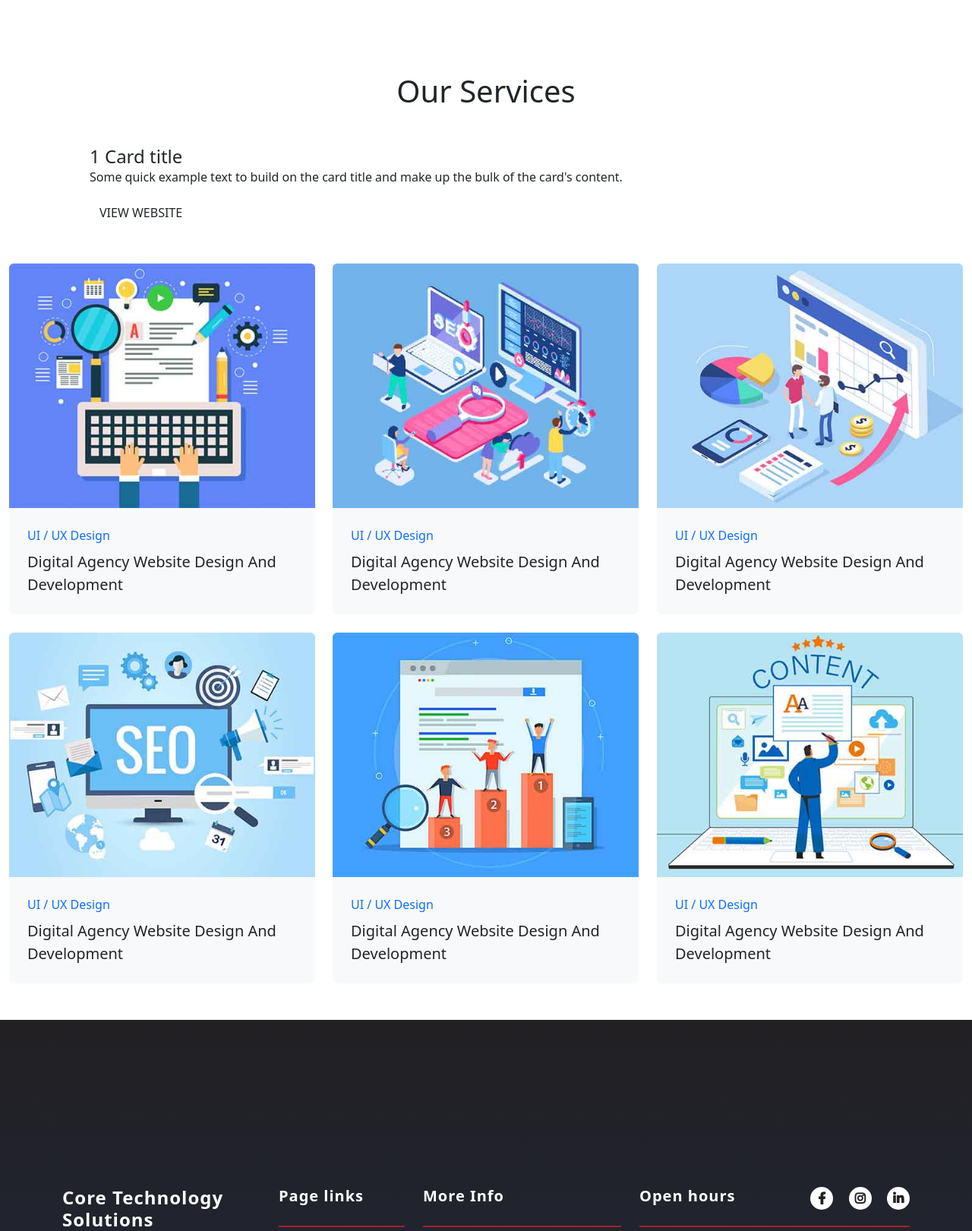
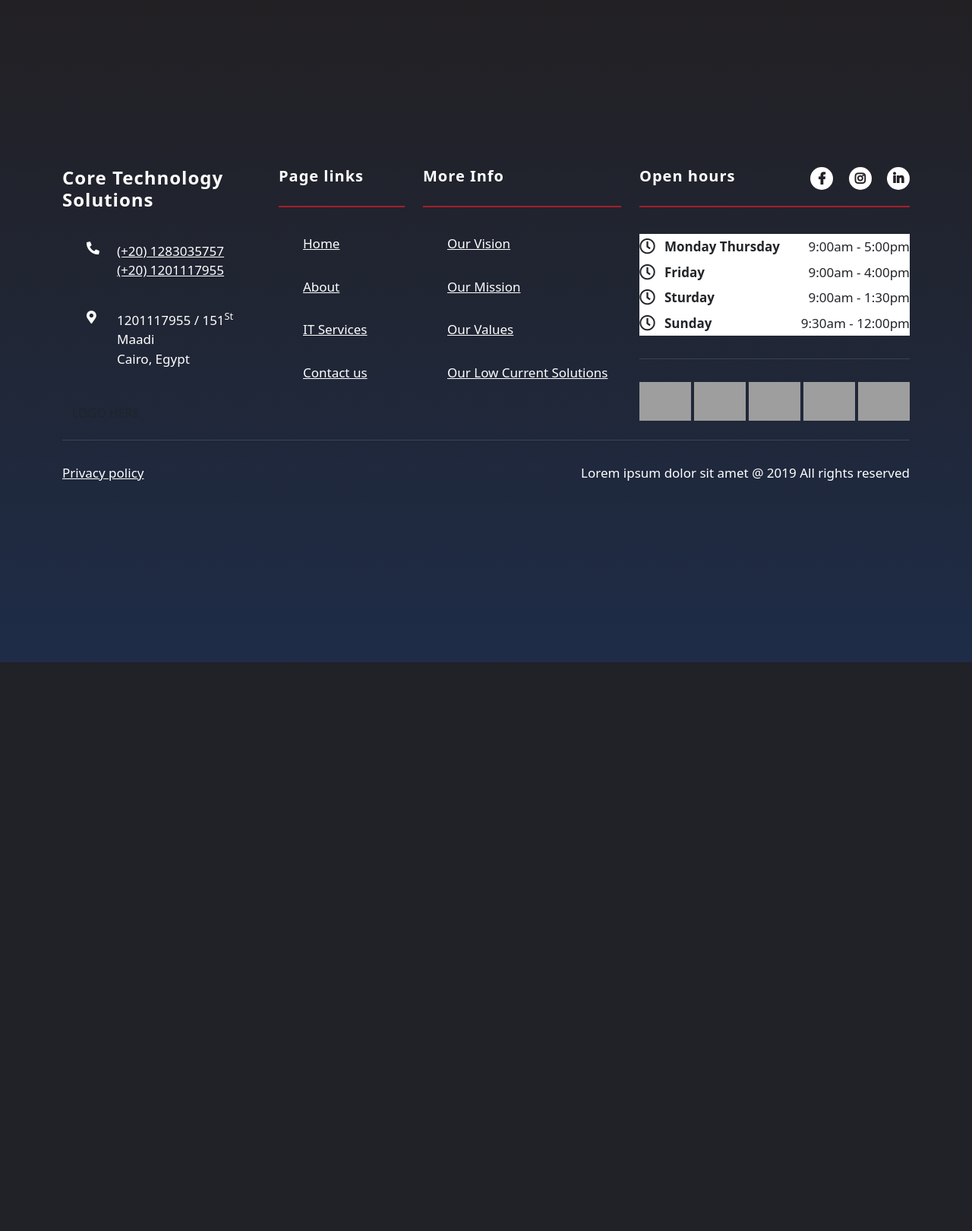
Before and after one commit to nadaa-ezz/CTS, a PHP site: page / in a window 1280 px wide. Shown: the top 1621 px of the page at 76% size. After the commit the page ends 872 px from the top, so only its background shows below. Run offline with PHP 8.4, Linux system fonts and the light colour scheme; grey boxes are pictures that could not be loaded.

Commit message:
old services

```diff
--- a/css/style.css
+++ b/css/style.css
@@ -7,71 +7,7 @@ body{
     font-family:'Roboto Slab', serif;
 }
 
-/* ======= Start Servises Section ======= */
-#portfolio-flters li {
-    display: inline-block;
-    font-weight: 500;
-    color: var(--dark);
-    cursor: pointer;
-    transition: .5s;
-    border-bottom: 2px solid transparent;
-}
 
-#portfolio-flters li:hover,
-#portfolio-flters li.active {
-    color: var(--primary);
-    border-color: var(--primary);
-}
-
-.portfolio-item img {
-    transition: .5s;
-}
-
-.portfolio-item:hover img {
-    transform: scale(1.1);
-}
-
-.portfolio-item .portfolio-overlay {
-    position: absolute;
-    display: flex;
-    align-items: center;
-    justify-content: center;
-    width: 100%;
-    height: 100%;
-    top: 0;
-    left: 0;
-    background: rgba(98, 34, 204, .9);
-    transition: .5s;
-    opacity: 0;
-}
-
-.portfolio-item:hover .portfolio-overlay {
-    opacity: 1;
-}
-.close-button {
-    width: 35px;
-    height: 35px;
-    display: inline-block;
-    position: absolute;
-    top: 10px;
-    font-size:60px;
-    right: 10px;
-    -webkit-transition: all ease 0.5s;
-    transition: all ease 0.5s;
-    border-radius: 50%;
-    background: #7b78ff;
-    font-weight: bold;
-    color: #fff;
-    text-align:center;
-    cursor:pointer;
-
-  }
-  .close-button:hover {
-    -webkit-transform: rotate(180deg);
-    transform: rotate(400deg);
-  }
-
-/* ======= Start Servises Section ======= */
 
 /* ======== Start Footer 01 ======== */
 a,
--- a/index.html
+++ b/index.html
@@ -13,117 +13,6 @@
 </head>
 <body class="page">
 
-<!-- ======= Start Servises Section ======== -->
-<div class="container-xxl py-5">
-    <div class="container py-5 px-lg-5">
-        <div class="wow fadeInUp" data-wow-delay="0.1s">
-            <h1 class="text-center mb-5">Our Services</h1>
-        </div>
-        <!--Card content-->
-        <div class="card-body">
-            <!--Title-->
-            <h4 class="card-title">1 Card title</h4>
-            <!--Text-->
-            <p class="card-text">Some quick example text to build on the card title and make up the bulk of the card's content.</p>
-            <!-- Provides extra visual weight and identifies the primary action in a set of buttons -->
-            <button type="button" class="btn btn-light-blue btn-md">View Website</button>
-        </div>
-        </div>
-        <div class="row g-4 portfolio-container">
-            <div class="col-lg-4 col-md-6 portfolio-item first wow fadeInUp" data-wow-delay="0.1s">
-                <div class="rounded overflow-hidden">
-                    <div class="position-relative overflow-hidden">
-                        <img class="img-fluid w-100" src="assets/img/portfolio-1.jpg" alt="">
-                        <div class="portfolio-overlay">
-                            <a class="btn btn-square btn-outline-light mx-1" href="assets/img/portfolio-1.jpg" data-lightbox="portfolio"><i class="fa fa-eye"></i></a>
-                            <a class="btn btn-square btn-outline-light mx-1" href=""><i class="fa fa-link"></i></a>
-                        </div>
-                    </div>
-                    <div class="bg-light p-4">
-                        <p class="text-primary fw-medium mb-2">UI / UX Design</p>
-                        <h5 class="lh-base mb-0">Digital Agency Website Design And Development</a>
-                    </div>
-                </div>
-            </div>
-            <div class="col-lg-4 col-md-6 portfolio-item second wow fadeInUp" data-wow-delay="0.3s">
-                <div class="rounded overflow-hidden">
-                    <div class="position-relative overflow-hidden">
-                        <img class="img-fluid w-100" src="assets/img/portfolio-2.jpg" alt="">
-                        <div class="portfolio-overlay">
-                            <a class="btn btn-square btn-outline-light mx-1" href="assets/img/portfolio-2.jpg" data-lightbox="portfolio"><i class="fa fa-eye"></i></a>
-                            <a class="btn btn-square btn-outline-light mx-1" href=""><i class="fa fa-link"></i></a>
-                        </div>
-                    </div>
-                    <div class="bg-light p-4">
-                        <p class="text-primary fw-medium mb-2">UI / UX Design</p>
-                        <h5 class="lh-base mb-0">Digital Agency Website Design And Development</a>
-                    </div>
-                </div>
-            </div>
-            <div class="col-lg-4 col-md-6 portfolio-item first wow fadeInUp" data-wow-delay="0.5s">
-                <div class="rounded overflow-hidden">
-                    <div class="position-relative overflow-hidden">
-                        <img class="img-fluid w-100" src="assets/img/portfolio-3.jpg" alt="">
-                        <div class="portfolio-overlay">
-                            <a class="btn btn-square btn-outline-light mx-1" href="assets/img/portfolio-3.jpg" data-lightbox="portfolio"><i class="fa fa-eye"></i></a>
-                            <a class="btn btn-square btn-outline-light mx-1" href=""><i class="fa fa-link"></i></a>
-                        </div>
-                    </div>
-                    <div class="bg-light p-4">
-                        <p class="text-primary fw-medium mb-2">UI / UX Design</p>
-                        <h5 class="lh-base mb-0">Digital Agency Website Design And Development</a>
-                    </div>
-                </div>
-            </div>
-            <div class="col-lg-4 col-md-6 portfolio-item second wow fadeInUp" data-wow-delay="0.1s">
-                <div class="rounded overflow-hidden">
-                    <div class="position-relative overflow-hidden">
-                        <img class="img-fluid w-100" src="assets/img/portfolio-4.jpg" alt="">
-                        <div class="portfolio-overlay">
-                            <a class="btn btn-square btn-outline-light mx-1" href="assets/img/portfolio-4.jpg" data-lightbox="portfolio"><i class="fa fa-eye"></i></a>
-                            <a class="btn btn-square btn-outline-light mx-1" href=""><i class="fa fa-link"></i></a>
-                        </div>
-                    </div>
-                    <div class="bg-light p-4">
-                        <p class="text-primary fw-medium mb-2">UI / UX Design</p>
-                        <h5 class="lh-base mb-0">Digital Agency Website Design And Development</a>
-                    </div>
-                </div>
-            </div>
-            <div class="col-lg-4 col-md-6 portfolio-item first wow fadeInUp" data-wow-delay="0.3s">
-                <div class="rounded overflow-hidden">
-                    <div class="position-relative overflow-hidden">
-                        <img class="img-fluid w-100" src="assets/img/portfolio-5.jpg" alt="">
-                        <div class="portfolio-overlay">
-                            <a class="btn btn-square btn-outline-light mx-1" href="assets/img/portfolio-5.jpg" data-lightbox="portfolio"><i class="fa fa-eye"></i></a>
-                            <a class="btn btn-square btn-outline-light mx-1" href=""><i class="fa fa-link"></i></a>
-                        </div>
-                    </div>
-                    <div class="bg-light p-4">
-                        <p class="text-primary fw-medium mb-2">UI / UX Design</p>
-                        <h5 class="lh-base mb-0">Digital Agency Website Design And Development</a>
-                    </div>
-                </div>
-            </div>
-            <div class="col-lg-4 col-md-6 portfolio-item second wow fadeInUp" data-wow-delay="0.5s">
-                <div class="rounded overflow-hidden">
-                    <div class="position-relative overflow-hidden">
-                        <img class="img-fluid w-100" src="assets/img/portfolio-6.jpg" alt="">
-                        <div class="portfolio-overlay">
-                            <a class="btn btn-square btn-outline-light mx-1" href="assets/img/portfolio-6.jpg" data-lightbox="portfolio"><i class="fa fa-eye"></i></a>
-                            <a class="btn btn-square btn-outline-light mx-1" href=""><i class="fa fa-link"></i></a>
-                        </div>
-                    </div>
-                    <div class="bg-light p-4">
-                        <p class="text-primary fw-medium mb-2">UI / UX Design</p>
-                        <h5 class="lh-base mb-0">Digital Agency Website Design And Development</a>
-                    </div>
-                </div>
-            </div>
-        </div>
-    </div>
-</div>
-<!-- ======= End Cards Section ======== -->
 
 <!-- ======= Start Footer ======== -->
 <footer id="footer">
```
